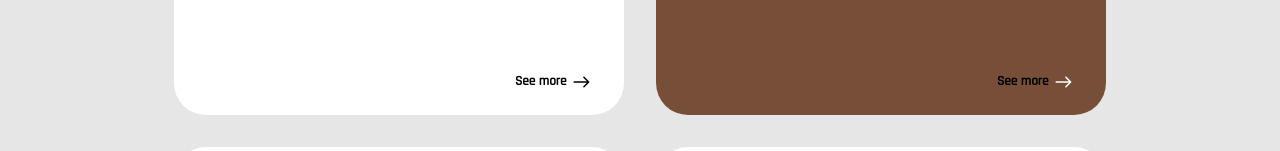
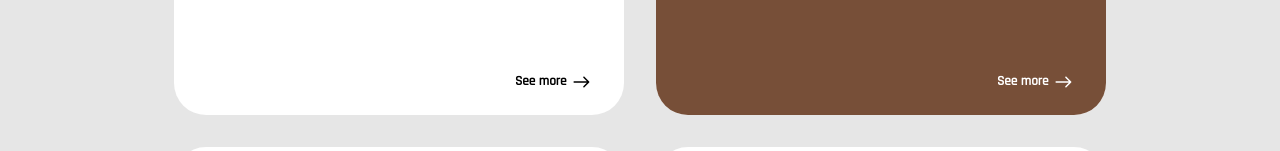
Before and after one commit to tacotoemeck/portfolio-react, a React (Create React App) app: page / in a window 1280 px wide. Shown: the part 623-774 px from the top of the page. Built offline with nearby package versions, Linux system fonts and the light colour scheme.

Commit message:
Add svg icons

```diff
--- a/src/components/CardBox.js
+++ b/src/components/CardBox.js
@@ -19,6 +19,7 @@ function CardBox(props) {
 
   function addHoverEffectToArrow() {
     // add a moving arrow effect on mouseover
+    // check if CarBoxExpandButtonHoverEffect hasn't already been added
     if (buttonArrowStateStyle.split(" ").length === 1) {
       setbuttonArrowStateStyle(
         buttonArrowStateStyle + " CarBoxExpandButtonHoverEffect"
@@ -67,7 +68,11 @@ function CardBox(props) {
           />
         )}
       </div>
-      <button onClick={handleClick} className="CarBoxExpandButton">
+      <button
+        onClick={handleClick}
+        className="CarBoxExpandButton"
+        style={{ color: backgroundColors[props.bottomBackground] }}
+      >
         {props.buttonValue}
         <RightIcon
           className={buttonArrowStateStyle}
```
